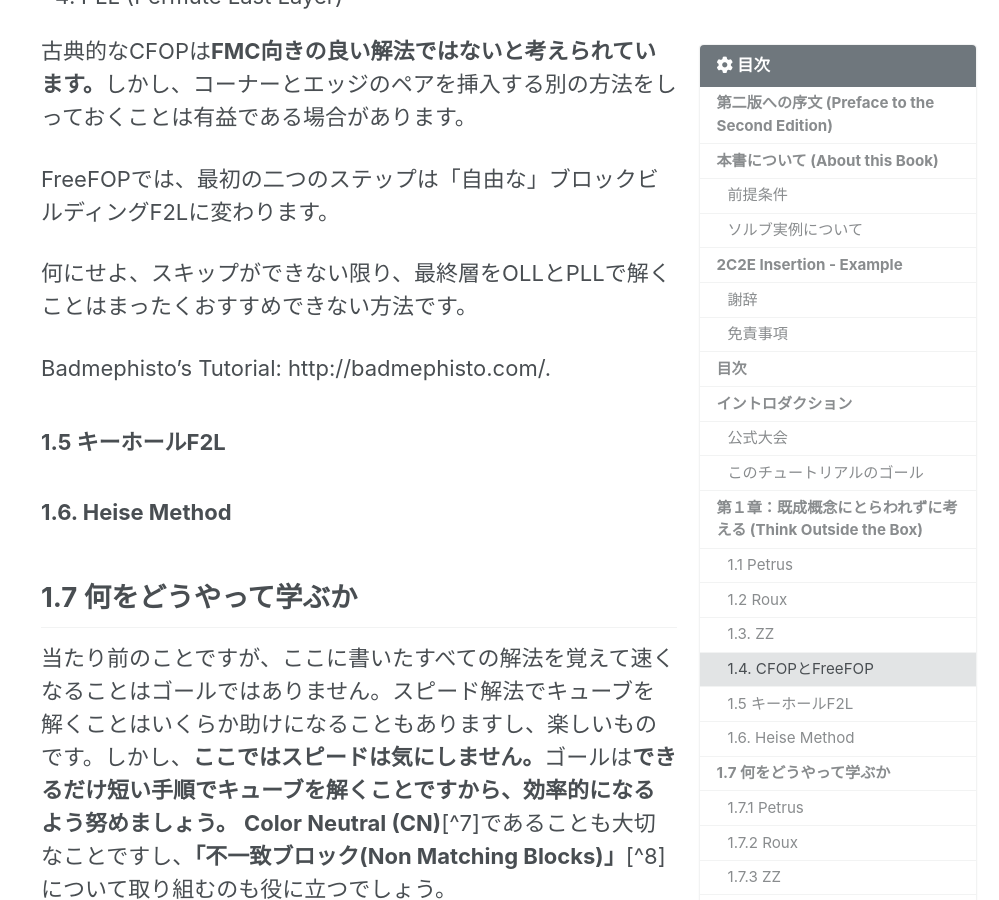
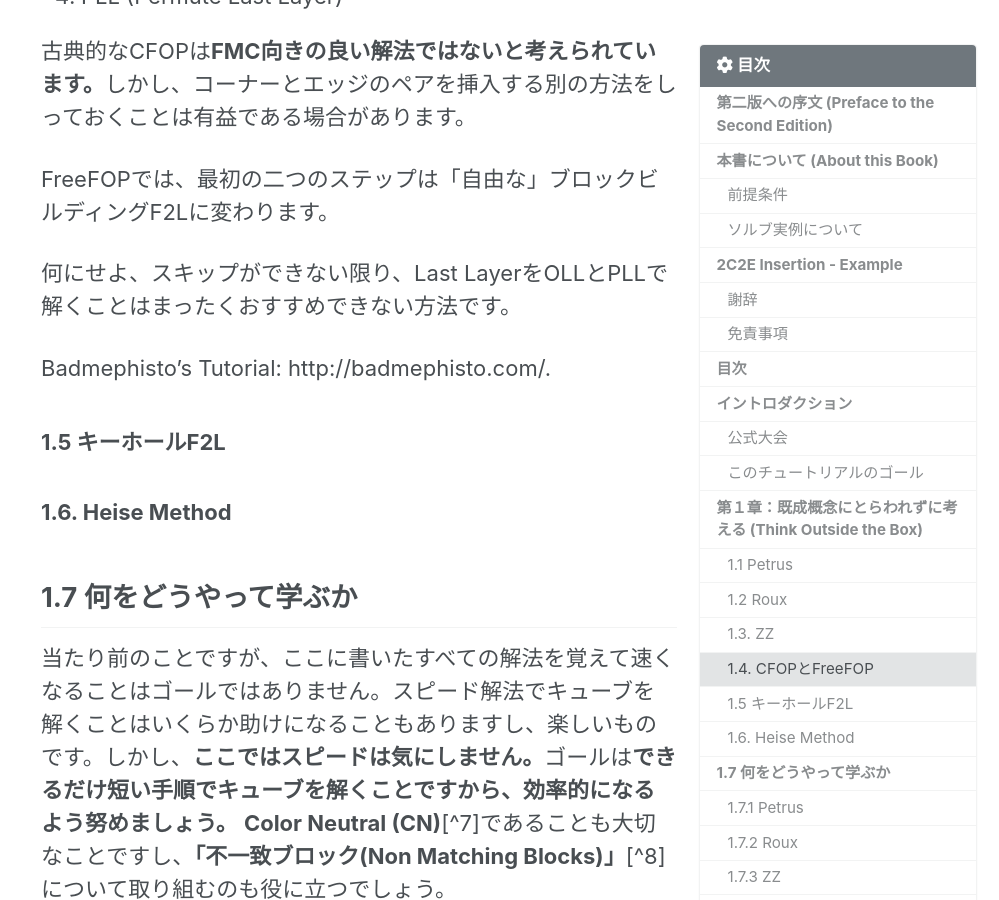
Before and after one commit to kawam1123/translation, a Jekyll site: the page built from _pages/FMC-tutorial.md, in a window 1280 px wide and 900 px high, scrolled down 13508 px. Shown: the whole window, without its empty margins (281-1280 px from the left). Built offline with Jekyll 4.4.1, drawn with Linux system fonts in a browser that asks for light colours; cached includes are drawn as plain includes; nearby versions of some CDN libraries; some of the changed text lies outside the part shown.

Commit message:
「最終層」を「Last Layer」に置換

```diff
--- a/_pages/FMC-tutorial.md
+++ b/_pages/FMC-tutorial.md
@@ -499,7 +499,7 @@ Petrusのステップは次のようなものです。
 1. 2x2x2ブロックを2x2x3ブロックに拡張する
 1. エッジの向きを揃える
 1. 最初の二層を揃える(F2L)
-1. 最終層(LL)を揃える (本来は3つのステップに分割されています)
+1. Last Layer(LL)を揃える (本来は3つのステップに分割されています)
 
 **ブロックビルディング[^1-1-Petrus]のスキルを高めることは、FMCの上達のために必須のものです。** Petrusを学ぶことでこのスキルが高まるでしょう。ステップ1とステップ2の解き方を効率よく学ぶためには、常にブロックビルディングするための違ったやり方を探さなければなりません。つまり、**熟練のキューバーのソルブのリコンストラクションなら学ぶことが非常に役に立ちます。** 熟練者によっては（ほとんどいつも）最適な2x2x2ブロックを見つけることができるので、あなたの解答と最適な解法[^1-1-Petrus-2]を比較してみること役に立つでしょう。
 
@@ -614,7 +614,7 @@ R and L side at the same time4
 
 FreeFOPでは、最初の二つのステップは「自由な」ブロックビルディングF2Lに変わります。
 
-何にせよ、スキップができない限り、最終層をOLLとPLLで解くことはまったくおすすめできない方法です。
+何にせよ、スキップができない限り、Last LayerをOLLとPLLで解くことはまったくおすすめできない方法です。
 
 Badmephisto’s Tutorial: http://badmephisto.com/.
 
```
